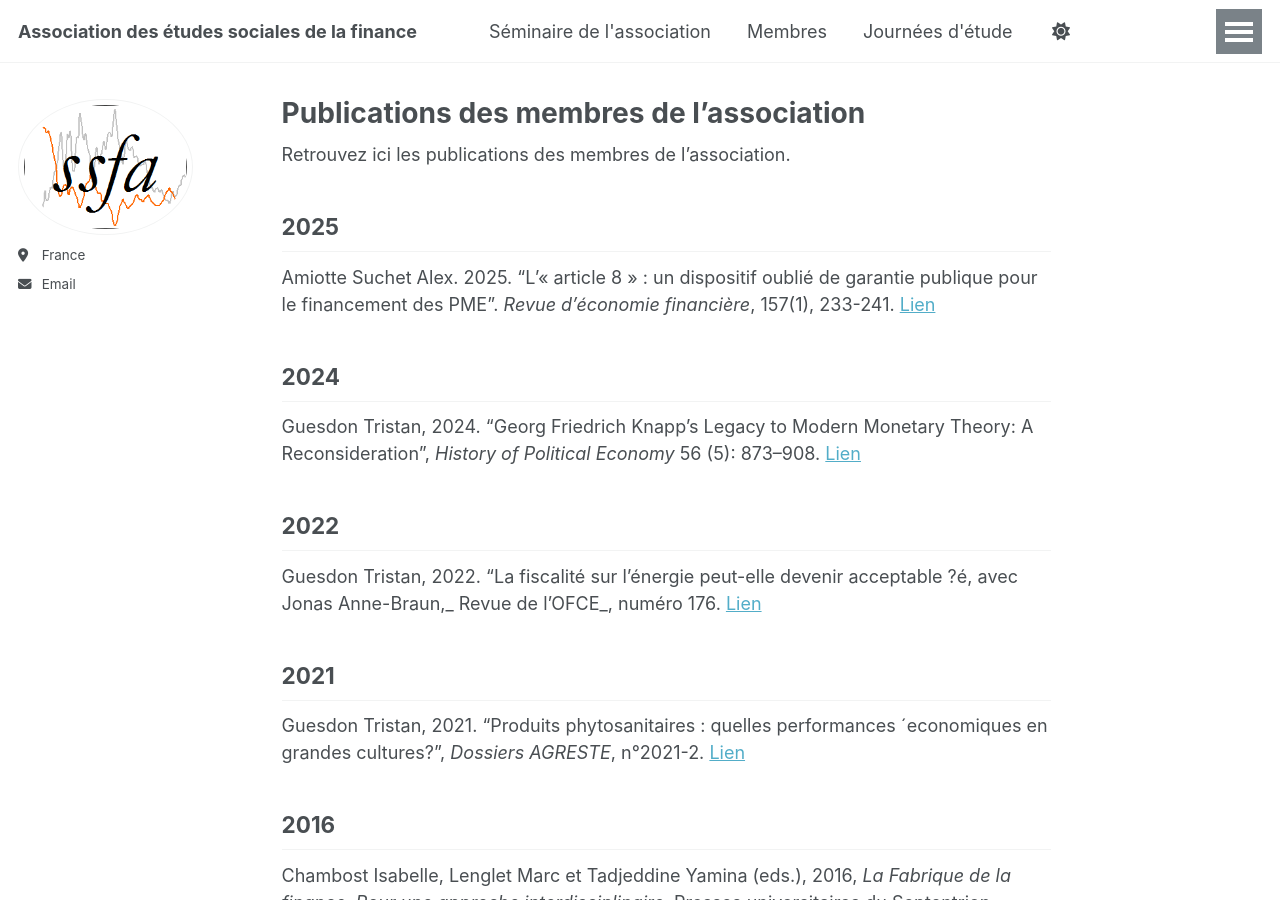
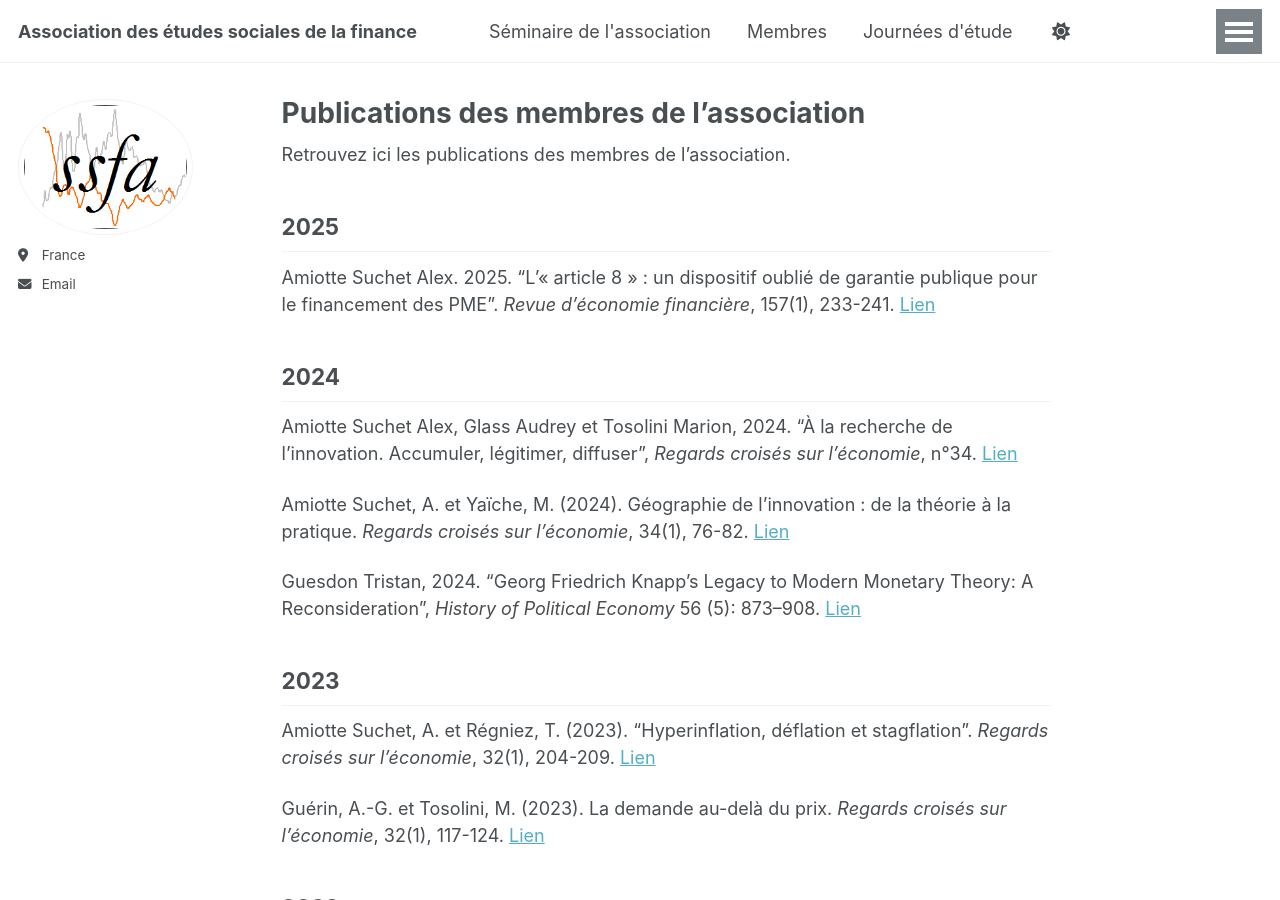
Before and after one commit to ssfa-aesf/ssfa-aesf.github.io, a Jekyll site: the page built from _pages/publications.md, in a window 1280 px wide and 900 px high. Built offline with Jekyll 4.4.1, drawn with Linux system fonts in a browser that asks for light colours.

Commit message:
Update publications.md

```diff
--- a/_pages/publications.md
+++ b/_pages/publications.md
@@ -11,7 +11,18 @@ Retrouvez ici les publications des membres de l'association.
 Amiotte Suchet Alex. 2025. "L’« article 8 » : un dispositif oublié de garantie publique pour le financement des PME". _Revue d'économie financière_, 157(1), 233-241. [Lien](https://shs.cairn.info/revue-d-economie-financiere-2025-1-page-233?lang=fr)
 
 ## 2024
+Amiotte Suchet Alex, Glass Audrey et Tosolini Marion, 2024. "À la recherche de l’innovation. Accumuler, légitimer, diffuser", _Regards croisés sur l'économie_, n°34. [Lien](https://shs.cairn.info/revue-regards-croises-sur-l-economie-2024-1?lang=fr)
+
+
+Amiotte Suchet, A. et Yaïche, M. (2024). Géographie de l’innovation : de la théorie à la pratique. _Regards croisés sur l'économie_, 34(1), 76-82. [Lien](https://shs.cairn.info/revue-regards-croises-sur-l-economie-2024-1-page-76?lang=fr)
+
 Guesdon Tristan, 2024. "Georg Friedrich Knapp’s Legacy to Modern Monetary Theory: A Reconsideration", _History of Political Economy_ 56 (5): 873–908. [Lien](https://read.dukeupress.edu/hope/article-abstract/56/5/873/387802/Georg-Friedrich-Knapp-s-Legacy-to-Modern-Monetary?redirectedFrom=fulltext)
+
+## 2023
+Amiotte Suchet, A. et Régniez, T. (2023). "Hyperinflation, déflation et stagflation". _Regards croisés sur l'économie_, 32(1), 204-209. [Lien](https://shs.cairn.info/revue-regards-croises-sur-l-economie-2023-1-page-204?lang=fr)
+
+
+Guérin, A.-G. et Tosolini, M. (2023). La demande au-delà du prix. _Regards croisés sur l'économie_, 32(1), 117-124. [Lien](https://shs.cairn.info/revue-regards-croises-sur-l-economie-2023-1-page-117?lang=fr)
 
 ## 2022
 Guesdon Tristan, 2022. "La fiscalité sur l'énergie peut-elle devenir acceptable ?é, avec Jonas Anne-Braun,_ Revue de l’OFCE_, numéro 176. [Lien](https://www.ofce.sciences-po.fr/pdf/revue/02-176OFCE.pdf)
```
